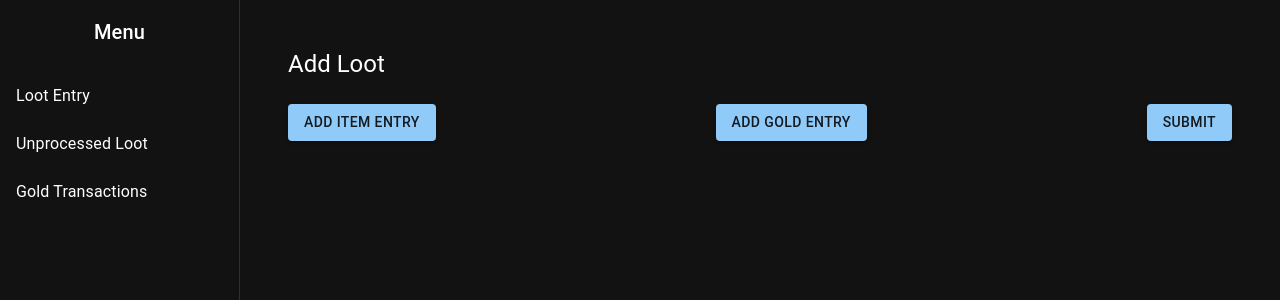
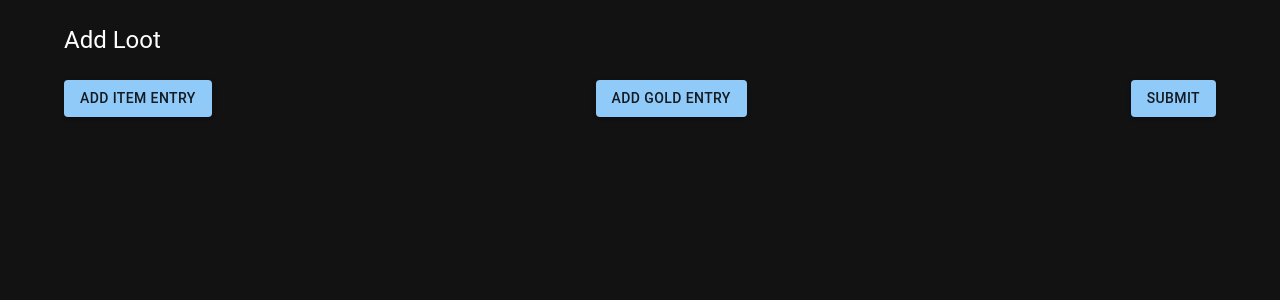
Before and after one commit to linisastald/Loot-Tracker-PF1e, a React (Create React App) app in the folder frontend/: page /loot-entry in a window 1280 px wide. Shown: the top 300 px of the page. Built offline with nearby package versions, Linux system fonts and the light colour scheme.

Commit message:
unprocessed loot update

```diff
--- a/frontend/src/App.js
+++ b/frontend/src/App.js
@@ -1,24 +1,25 @@
 import React from 'react';
-import { BrowserRouter as Router, Route, Switch } from 'react-router-dom';
-import Login from './components/Login';
+import { ThemeProvider } from '@mui/material/styles';
+import CssBaseline from '@mui/material/CssBaseline';
+import theme from './theme';
+import UnprocessedLoot from './components/UnprocessedLoot';
 import LootEntry from './components/LootEntry';
-import UnprocessedLoot from './components/UnprocessedLoot';
 import GoldTransactions from './components/GoldTransactions';
-import MainLayout from './components/MainLayout';
+import { BrowserRouter as Router, Route, Routes } from 'react-router-dom';
 
-function App() {
+const App = () => {
   return (
-    <Router>
-      <Switch>
-        <Route path="/login" component={Login} />
-        <MainLayout>
-          <Route path="/loot-entry" component={LootEntry} />
-          <Route path="/unprocessed-loot" component={UnprocessedLoot} />
-          <Route path="/gold-transactions" component={GoldTransactions} />
-        </MainLayout>
-      </Switch>
-    </Router>
+    <ThemeProvider theme={theme}>
+      <CssBaseline />
+      <Router>
+        <Routes>
+          <Route path="/unprocessed-loot" element={<UnprocessedLoot />} />
+          <Route path="/loot-entry" element={<LootEntry />} />
+          <Route path="/gold-transactions" element={<GoldTransactions />} />
+        </Routes>
+      </Router>
+    </ThemeProvider>
   );
-}
+};
 
 export default App;
--- a/frontend/src/theme.js
+++ b/frontend/src/theme.js
@@ -2,7 +2,7 @@ import { createTheme } from '@mui/material/styles';
 
 const theme = createTheme({
   palette: {
-    mode: 'dark',
+    mode: 'dark', // Dark mode
     primary: {
       main: '#90caf9',
     },
```
